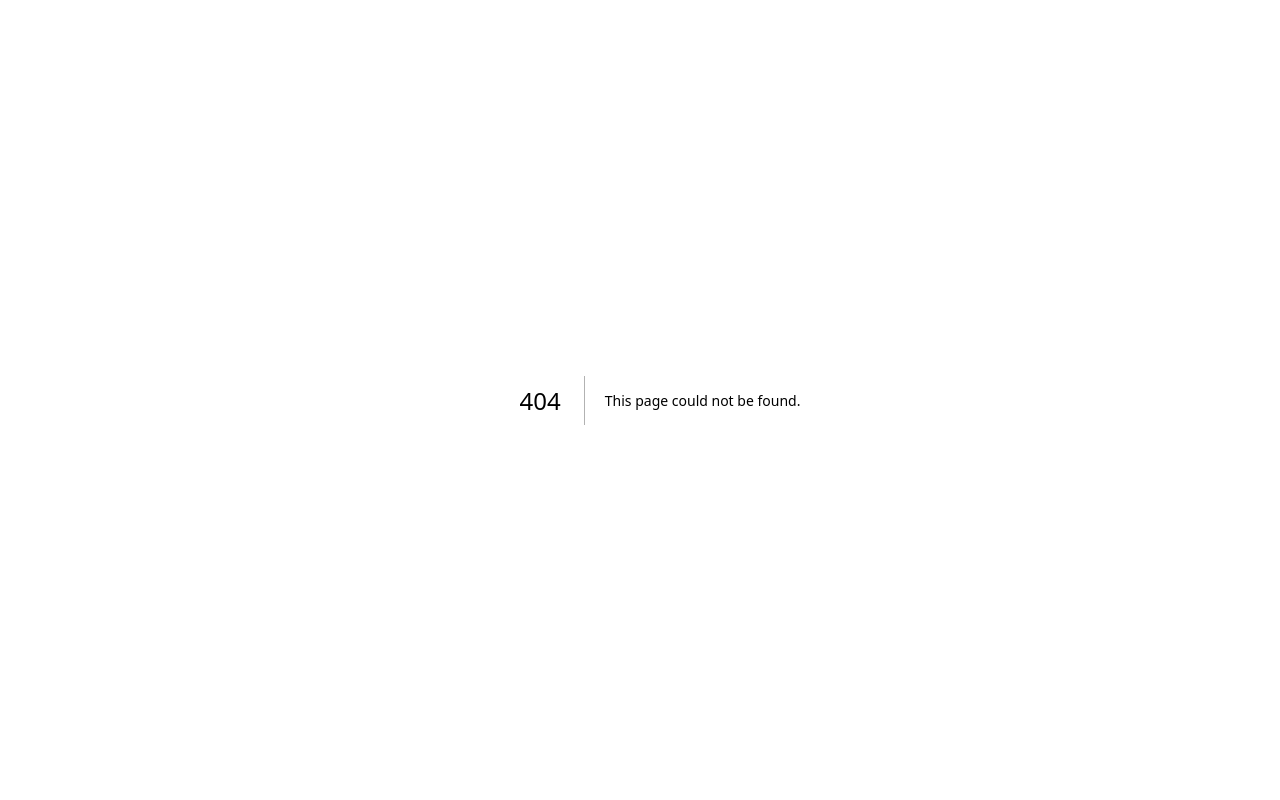
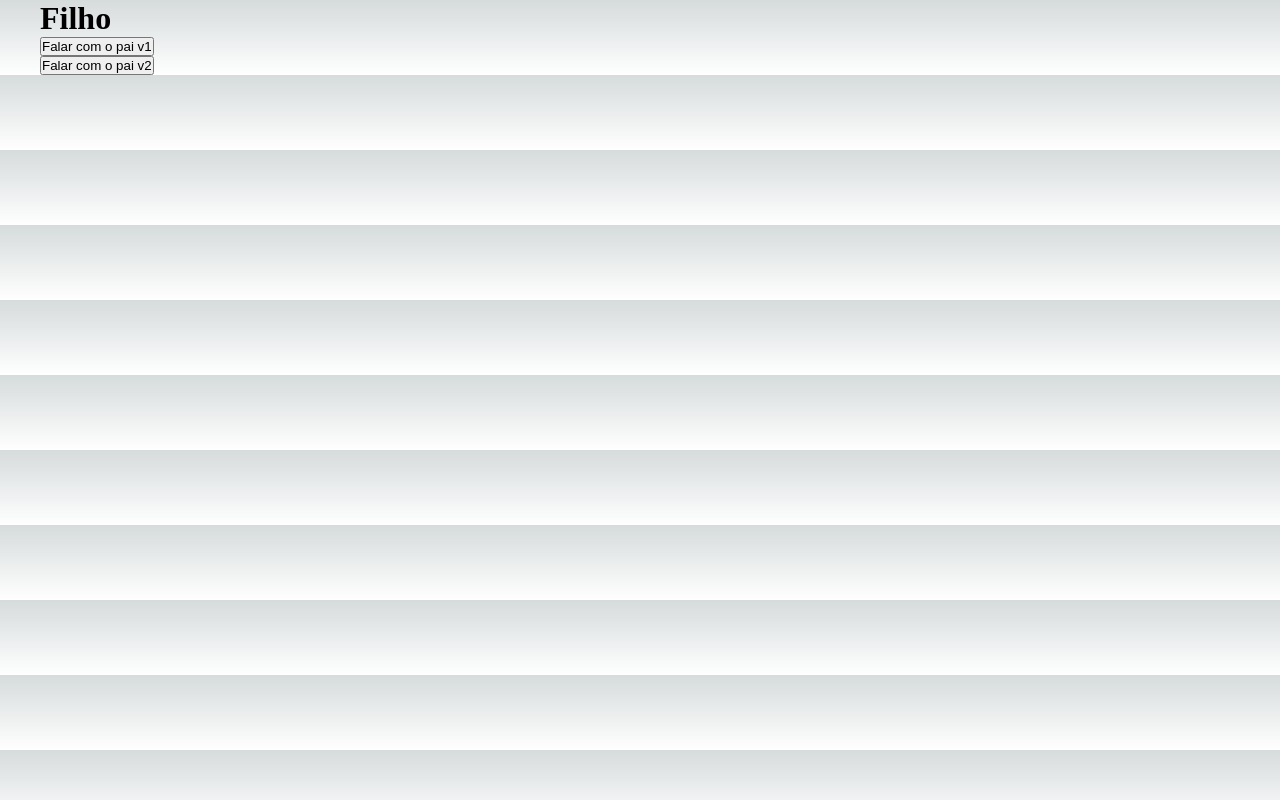
Before and after one commit to Welbert-Soares/exercicios, a Next.js app: page /comunicacao/indireta1 in a window 1280 px wide. Before the commit this address had no page. Built offline with nearby package versions, Linux system fonts and the light colour scheme.

Commit message:
comunicacao 1

```diff
--- /dev/null
+++ b/components/indireta/Filho.jsx
@@ -0,0 +1,17 @@
+function Filho(props) {
+    return (
+        console.log(props.funcao),
+        (
+            <div>
+                <h1>Filho</h1>
+                <button onClick={props.funcao}>Falar com o pai v1</button>
+                <br />
+                <button onClick={() => props.funcao("Passei no ENEN!", "Respeita minha história", 10)}>
+                    Falar com o pai v2
+                </button>
+            </div>
+        )
+    );
+}
+
+export default Filho;
--- /dev/null
+++ b/components/indireta/Pai.jsx
@@ -0,0 +1,14 @@
+import Filho from "./Filho";
+
+function Pai(props) {
+    function falarComigo(param1, param2, param3) {
+        console.log(param1, param2, param3);
+    }
+    return (
+        <div>
+            <Filho funcao={falarComigo}></Filho>
+        </div>
+    );
+}
+
+export default Pai;
--- /dev/null
+++ b/pages/comunicacao/indireta1.jsx
@@ -0,0 +1,11 @@
+import Pai from "@/components/indireta/Pai";
+
+function indireta1() {
+    return (
+        <div>
+            <Pai></Pai>
+        </div>
+     );
+}
+
+export default indireta1;
```
